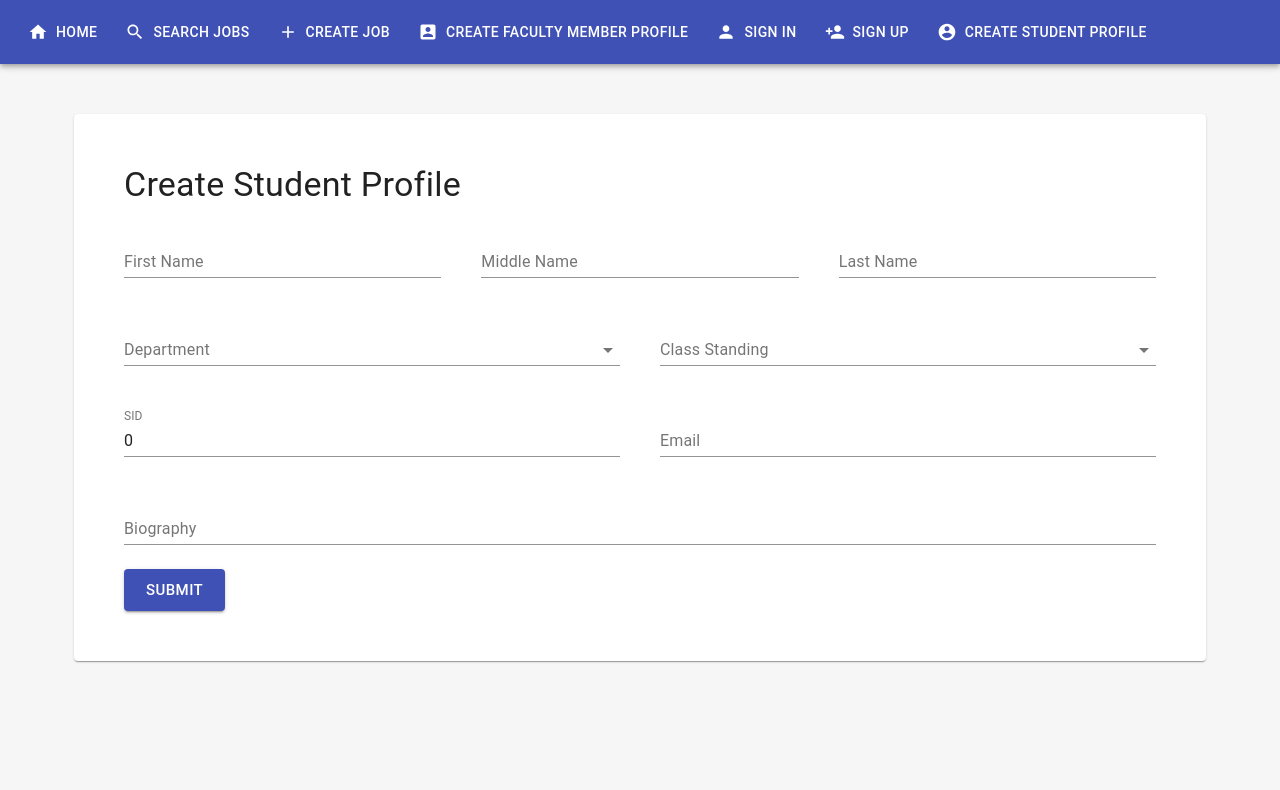
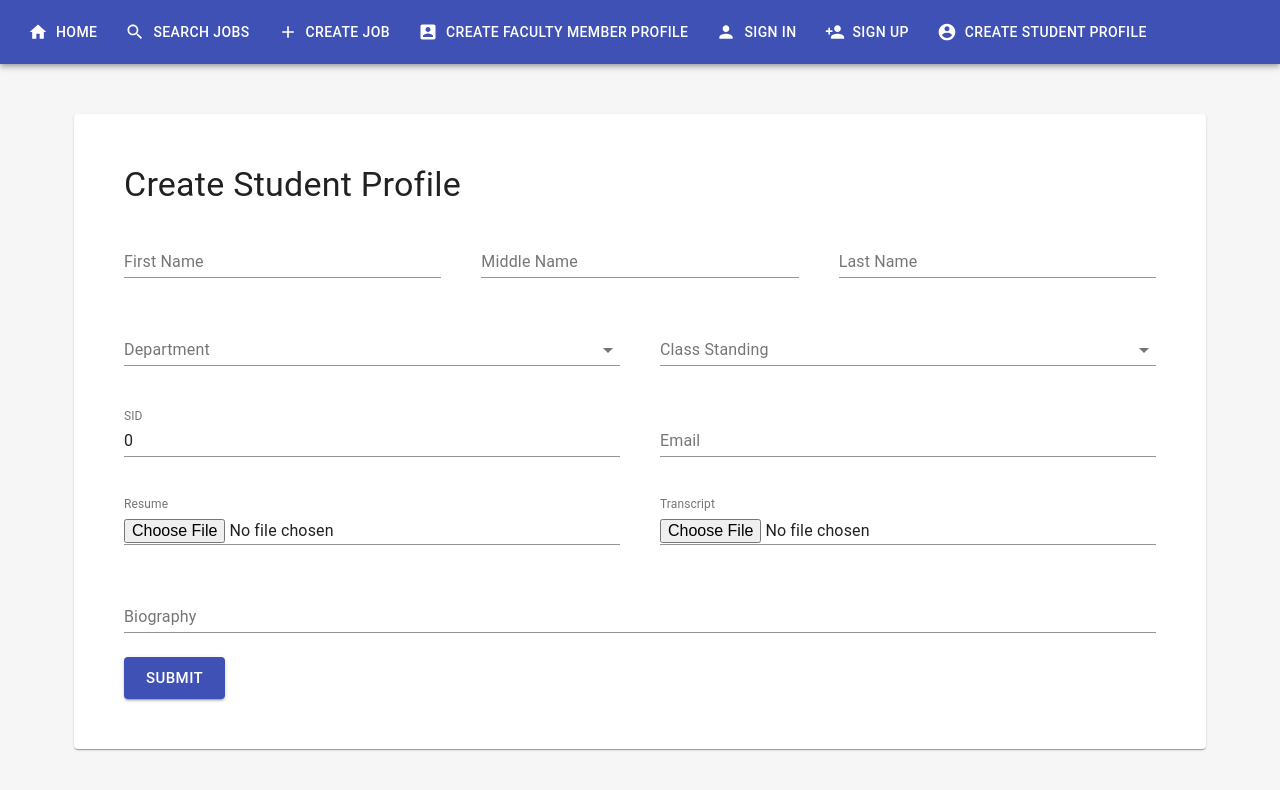
Before and after one commit to vtruo009/R-Match, a React (Create React App) app in the folder src/client/: page /create-student-profile in a window 1280 px wide. Shown: the top 790 px of the page. Built offline with nearby package versions, Linux system fonts and the light colour scheme.

Commit message:
Added transcript and resume upload

```diff
--- a/src/client/src/Domains/Student/StudentProfileForm/index.tsx
+++ b/src/client/src/Domains/Student/StudentProfileForm/index.tsx
@@ -29,7 +29,9 @@ export interface IStudentProfileForm {
     classStanding: string;
     email: string;
     biography: string;
-}
+    resume: string;
+    transcript: string;
+};
 
 const formInitialValues: IStudentProfileForm = {
     firstName: '',
@@ -40,6 +42,8 @@ const formInitialValues: IStudentProfileForm = {
     classStanding: '',
     email: '',
     biography: '',
+    resume: '',
+    transcript: '',
 };
 
 const formSchema = yup.object({
@@ -133,6 +137,28 @@ function StudentProfileForm() {
                                         component={TextFormField}
                                     />
                                 </Grid>
+                                <Grid item md={6} xs={12}>
+                                    <Field
+                                        name='resume'
+                                        label='Resume'
+                                        type='file'
+                                        InputLabelProps={{
+                                            shrink: true,
+                                        }}
+                                        component={TextFormField}
+                                    />
+                                </Grid>
+                                <Grid item md={6} xs={12}>
+                                    <Field
+                                        name='transcript'
+                                        label='Transcript'
+                                        type='file'
+                                        InputLabelProps={{
+                                            shrink: true,
+                                        }}
+                                        component={TextFormField}
+                                    />
+                                </Grid>
                                 <Grid item md={12} xs={12}>
                                     <Field
                                         name='biography'
```
